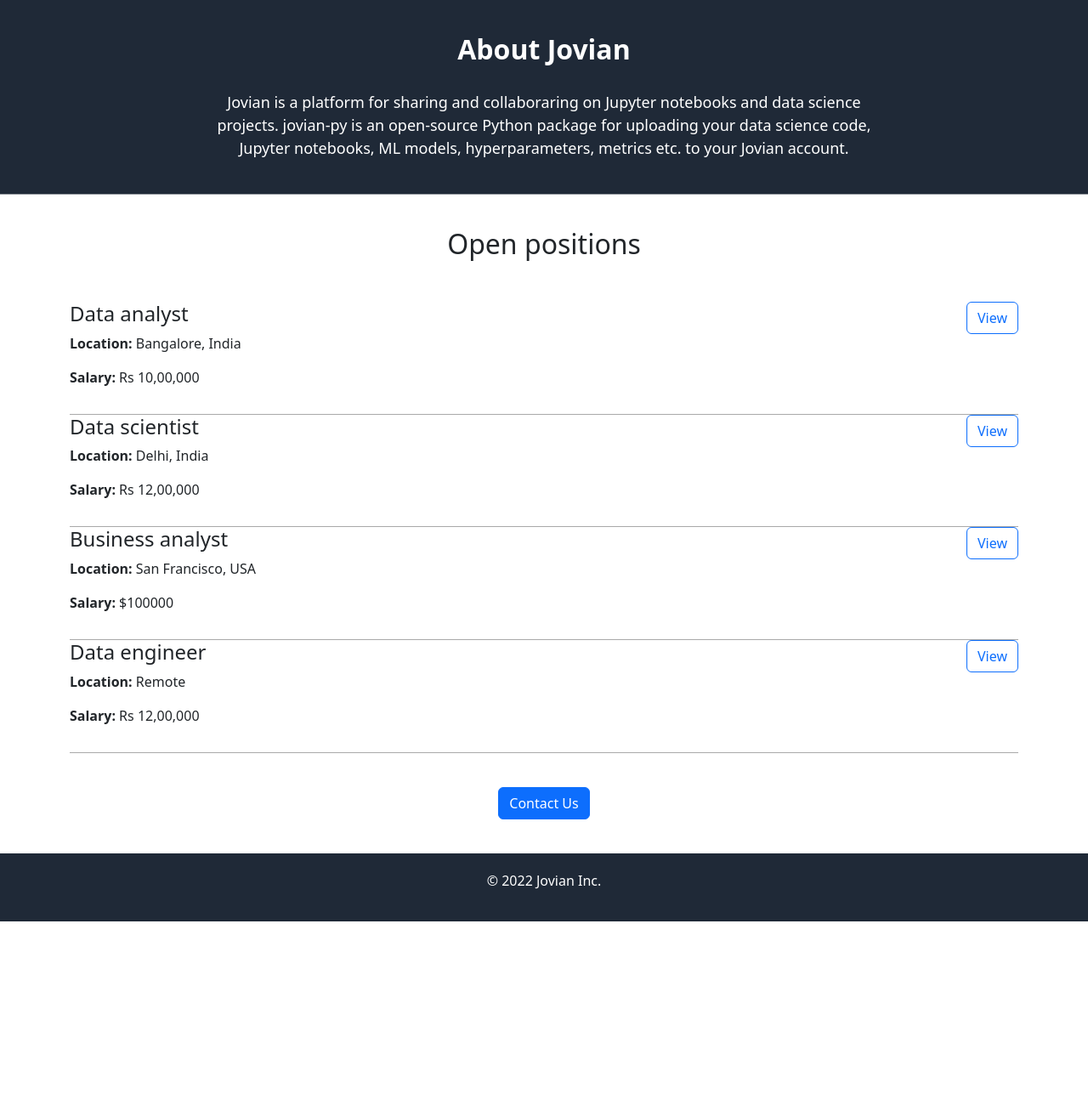
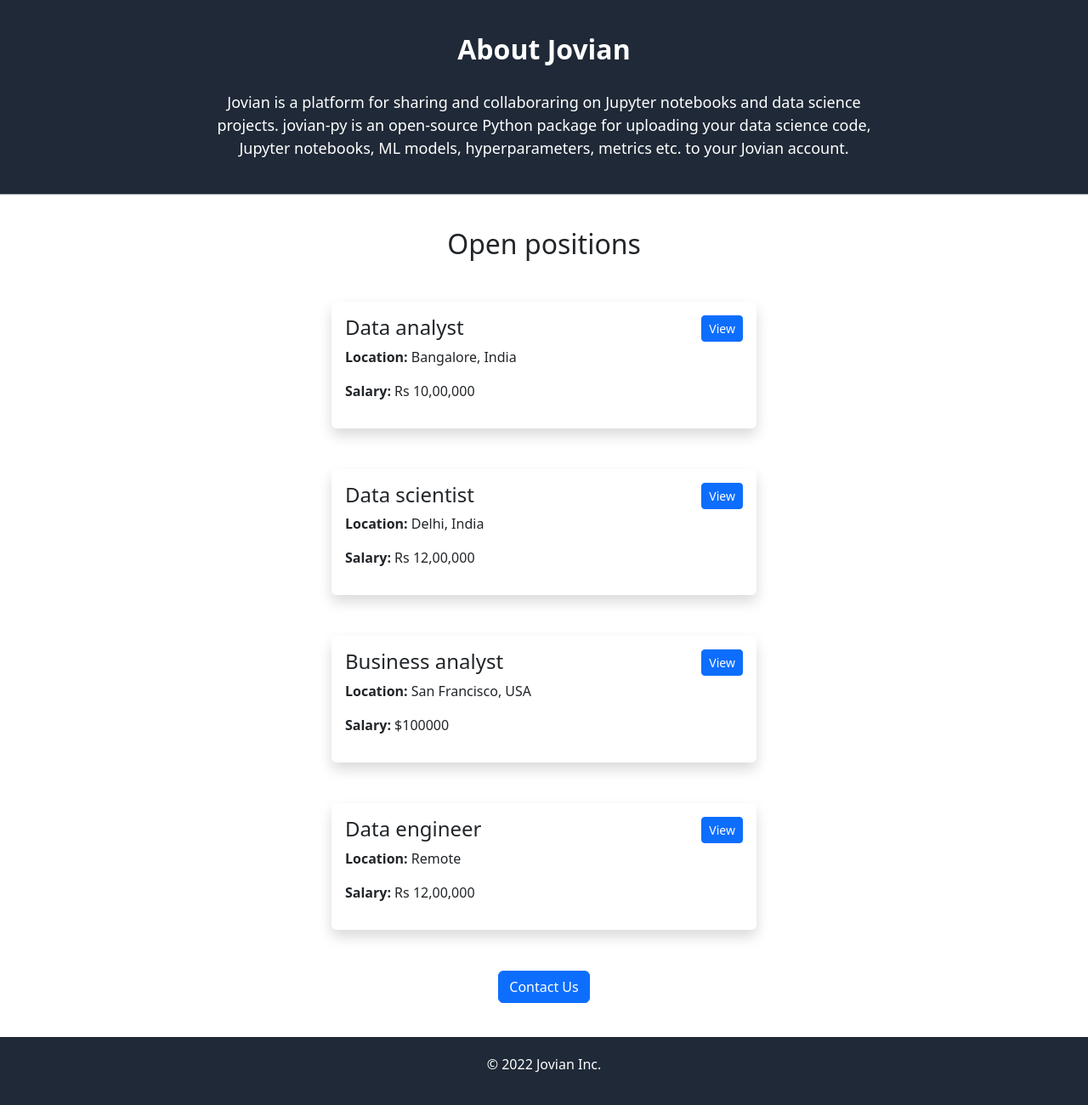
Before and after one commit to nageshpk/Career-site-v2, a Flask app: page / in a window 1280 px wide. Shown: the part 58-1358 px from the top of the page at 85% size. Before the commit the page ends 1142 px from the top, so only its background shows below. Run offline with Flask 2, Linux system fonts and the light colour scheme.

Commit message:
modified jobitems

```diff
--- a/static/css/main.css
+++ b/static/css/main.css
@@ -37,7 +37,8 @@ img {
     justify-content: space-between;
     align-content: center;
     padding-bottom: 15px;
-    border-bottom: 1px solid darkgray;
+    width: 500px;
+    margin: 0 auto;
 }
 
 .main {
--- a/templates/jobitems.html
+++ b/templates/jobitems.html
@@ -1,4 +1,4 @@
-<div class="list-jobs">
+<div class="list-jobs shadow p-3 mb-5 bg-body rounded">
     <div class="col-left">
         <h4>{{job['title']}}</h4>
         <p><strong>Location:</strong> {{job['location']}}</p>
@@ -10,6 +10,6 @@
         {% endif %}
     </div>
     <div class="col-right">
-        <a type="button" href=jobdetails target="_blank" class="btn btn-outline-primary">View</a>
+        <a type="button" href=jobdetails target="_blank" class="btn btn-primary btn-sm">View</a>
     </div>
 </div>
```
